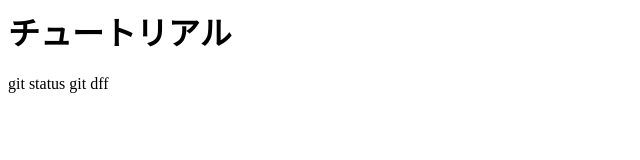
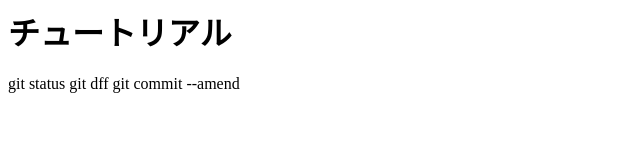
Before and after one commit to eikenei/plan_work, a plain HTML site: page index.html in a window 1280 px wide. Shown: the whole page, without its empty margins (0-640 px from the left). Drawn offline with Linux system fonts and the light colour scheme.

Commit message:
git amend

```diff
--- a/index.html
+++ b/index.html
@@ -1,3 +1,4 @@
 <h1>チュートリアル</h1>
 <p1>git status</p1>
 <p1>git dff</p1>
+<p1>git commit --amend</p1>
```
